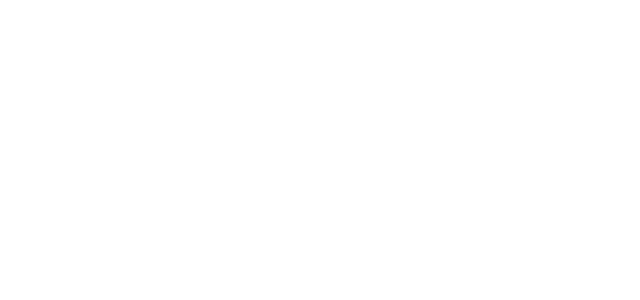
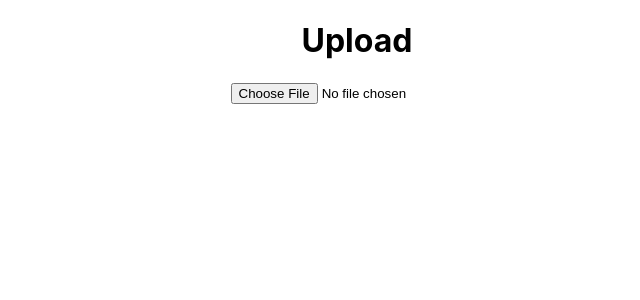
Before and after one commit to daniel-rachfal/cyberguardian-platform, a React (Create React App) app: page /upload in a window 1280 px wide. Before the commit this address had no page. Shown: the top 300 px of the page, without its empty margins (283-923 px from the left). Built offline with nearby package versions, Linux system fonts and the light colour scheme.

Commit message:
UploadPage basic creation
made bare basics for the upload page and related dependencies

```diff
--- a/src/App.js
+++ b/src/App.js
@@ -2,6 +2,7 @@ import './App.css';
 import HomePage from './components/pages/HomePage';
 import AdminHome from './components/pages/admin/AdminHome';
 import ViewAllFiles from './components/pages/admin/ViewAllFiles';
+import UploadPage from './components/pages/UploadPage';
 import { Routes, Route } from 'react-router-dom';
 
 function App() {
@@ -11,6 +12,7 @@ function App() {
             <Route path="/" element={<HomePage />}/>
             <Route path="/admin" element={<AdminHome />}/>
             <Route path="/admin/files" element={<ViewAllFiles />}/>
+            <Route path="/upload" element={<UploadPage />} />
         </Routes>
     </div>
   );
--- a/src/components/pages/HomePage.js
+++ b/src/components/pages/HomePage.js
@@ -16,6 +16,7 @@ function HomePage() {
             <div>
                 <ul>
                     <li><Link to="/admin">Admin</Link></li>
+                    <li><Link to="/upload">Upload</Link></li>
                 </ul>
             </div>
         </div>
--- /dev/null
+++ b/src/components/pages/UploadPage.js
@@ -0,0 +1,16 @@
+/**
+ * Upload Page
+ *
+ * Page for uploading files
+ *
+ * @author Jack Wilde w20022384
+ */
+function UploadPage () {
+    return(
+        <dix>
+            <h1>Upload</h1>
+            <input type="file" />
+        </dix>
+    );
+}
+export default UploadPage;
```
